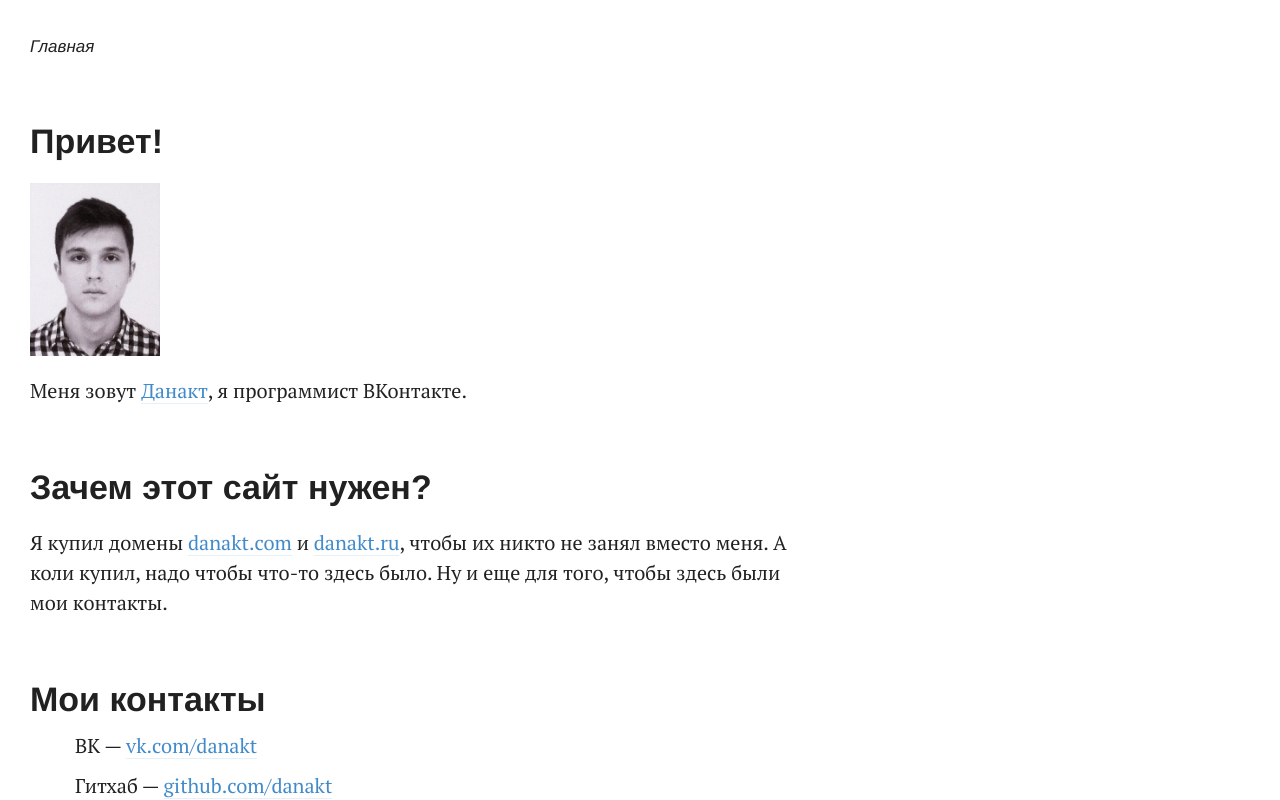
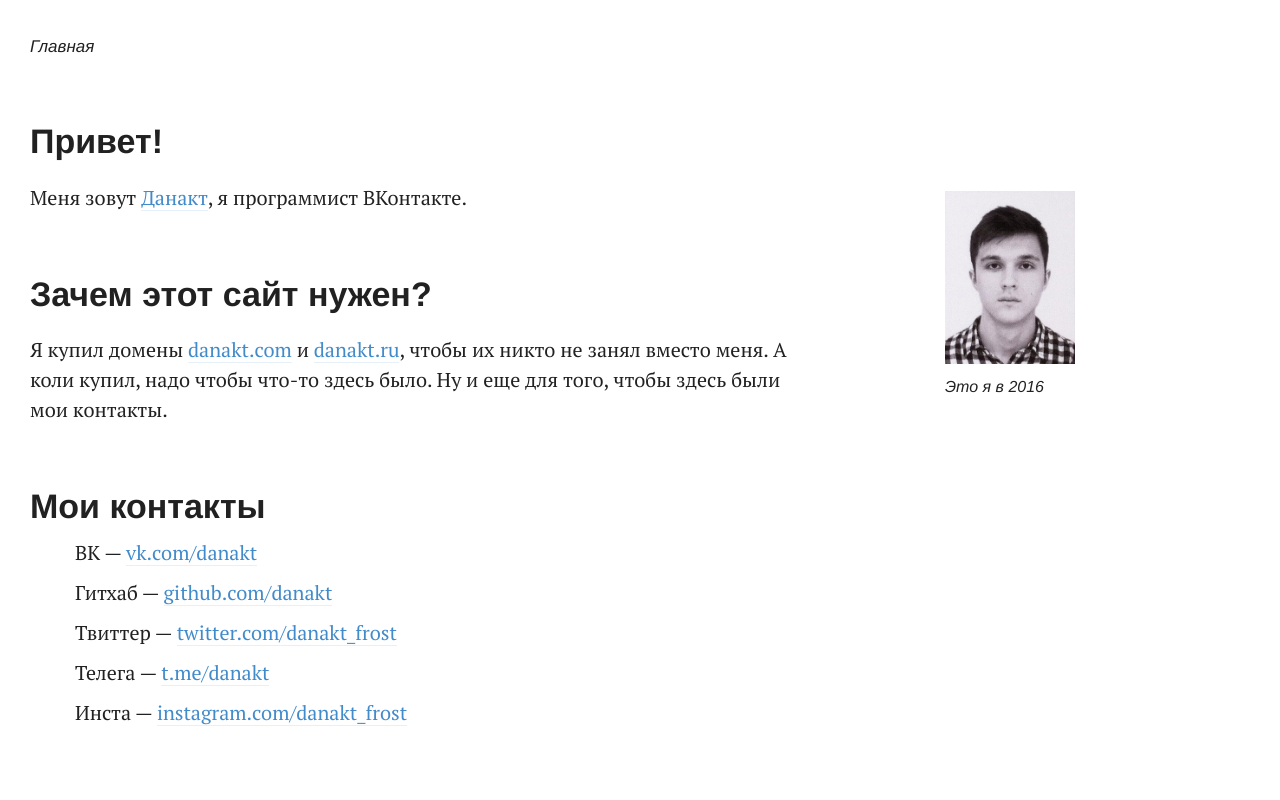
Before and after one commit to danakt/danakt.github.io, a Next.js app: page / in a window 1280 px wide. Shown: the top 800 px of the page. Built offline with nearby package versions, Linux system fonts and the light colour scheme.

Commit message:
Add photo description

```diff
--- a/components/Me.tsx
+++ b/components/Me.tsx
@@ -1,17 +1,37 @@
 import styled from 'styled-components';
+
+const Wrapper = styled.div`
+  @media (max-width: 1150px) {
+    display: flex;
+  }
+`;
 
 export const Photo = styled.img`
   display: block;
   width: 130px;
   margin-bottom: 11px;
 
-  @media (max-width: 980px) {
+  @media (max-width: 1150px) {
+    margin-bottom: auto;
     width: 100px;
   }
 `;
 
+export const Text = styled.div`
+  @media (max-width: 1150px) {
+    padding: 5px 0;
+    margin-left: 12px;
+  }
+`;
+
 export const Me = () => (
-  <>
-    <Photo src="/me2016.jpg" alt="2017" />
-  </>
+  <Wrapper>
+    <a href="/me2016.jpg">
+      <Photo src="/me2016.jpg" alt="2017" />
+    </a>
+
+    <Text>
+      <em>Это я в 2016</em>
+    </Text>
+  </Wrapper>
 );
--- a/components/WidthAside.tsx
+++ b/components/WidthAside.tsx
@@ -9,7 +9,7 @@ export const Aside = styled.div.attrs({ className: 'sans-serif' })`
   margin-top: 8px;
   font-size: 16px;
 
-  @media (max-width: 1310px) {
+  @media (max-width: 1150px) {
     position: static;
     margin-top: 20px;
   }
@@ -25,7 +25,7 @@ type Props = PropsWithChildren<{
 
 export const WithAside = (props: Props) => (
   <Wrapper>
+    {props.children}
     <Aside>{props.aside}</Aside>
-    {props.children}
   </Wrapper>
 );
```
